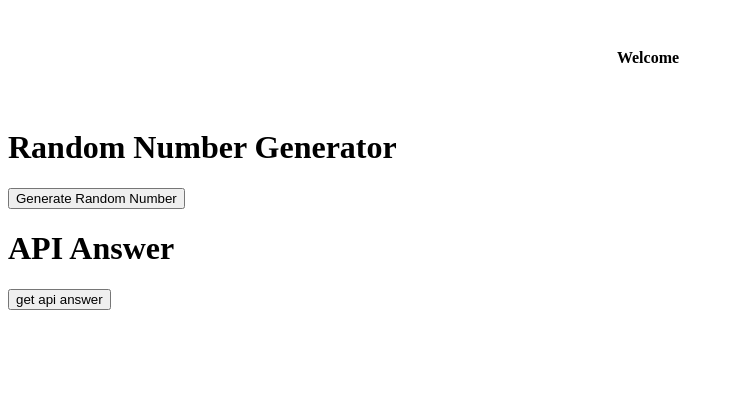
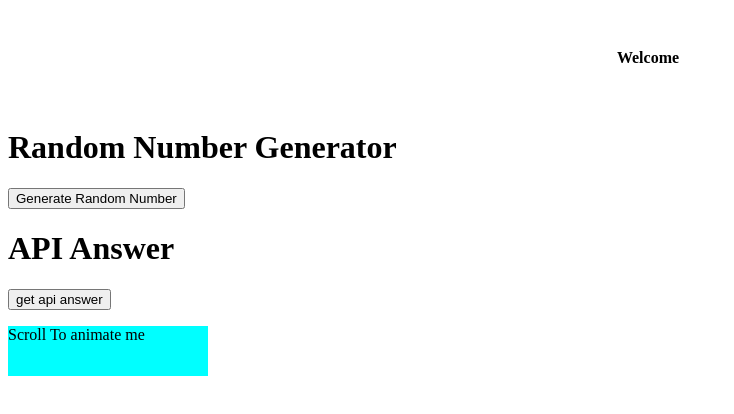
Before and after one commit to hackerFaruk/webDev, a website: page index.html in a window 1280 px wide. Shown: the top 414 px of the page, without its empty margins (0-734 px from the left). Drawn offline with Linux system fonts and the light colour scheme.

Commit message:
scroll animate

```diff
--- a/index.html
+++ b/index.html
@@ -42,6 +42,12 @@
         </div>
 
 
+
+        <div id="animationElement">
+          Scroll To animate me
+          </div>
+
+
  <!-- Include the JavaScript file -->
  <script src="siteScript.js"   async defer ></script>
 
--- a/siteScript.js
+++ b/siteScript.js
@@ -43,3 +43,39 @@ document.getElementById('apiButton').addEventListener('click', getAPI);
 
 // Add event listener to the button to trigger random number generation
 document.getElementById('generateButton').addEventListener('click', generateRandomNumber);
+
+
+
+
+
+
+
+// scroll animation
+
+
+// Get a reference to the animated element
+const animationElement = document.getElementById("animationElement");
+
+// Function to check if an element is in viewport
+function isInViewport(element) {
+  const rect = element.getBoundingClientRect();
+  return (
+    rect.top >= 0 &&
+    rect.left >= 0 &&
+    rect.bottom <= (window.innerHeight || document.documentElement.clientHeight) &&
+    rect.right <= (window.innerWidth || document.documentElement.clientWidth)
+  );
+}
+
+// Function to handle scroll event
+function handleScroll() {
+  if (isInViewport(animationElement)) {
+    animationElement.classList.add("animate");
+  }
+}
+
+// Add event listener for scroll event
+window.addEventListener("scroll", handleScroll);
+
+// Trigger initial check in case element is already in viewport
+handleScroll();
--- a/styles.css
+++ b/styles.css
@@ -4,10 +4,26 @@ justify-content: center;
 align-items: center;
 width: 100vw;
 height: 100px;
+}
 
-}
+
+body{ height: 300vh;}
 
 .textSpace{
 font-weight: bold;
 
 }
+
+
+#animationElement{
+    background-color: aqua;
+height: 50px;
+width: 200px;
+transition: all 0.3s;
+opacity: 1;
+}
+
+.animate{
+    opacity: 0;
+    width: 400px;
+}
```
